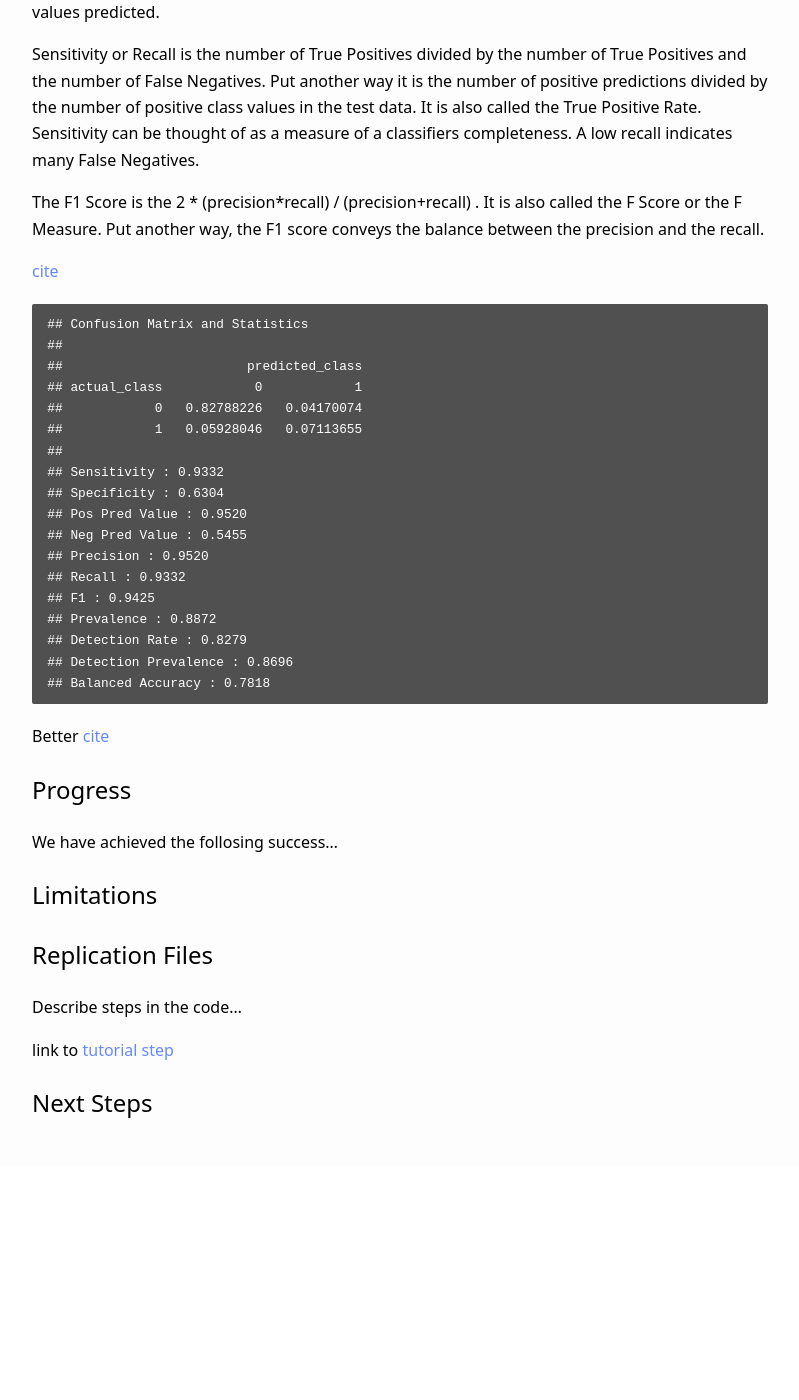
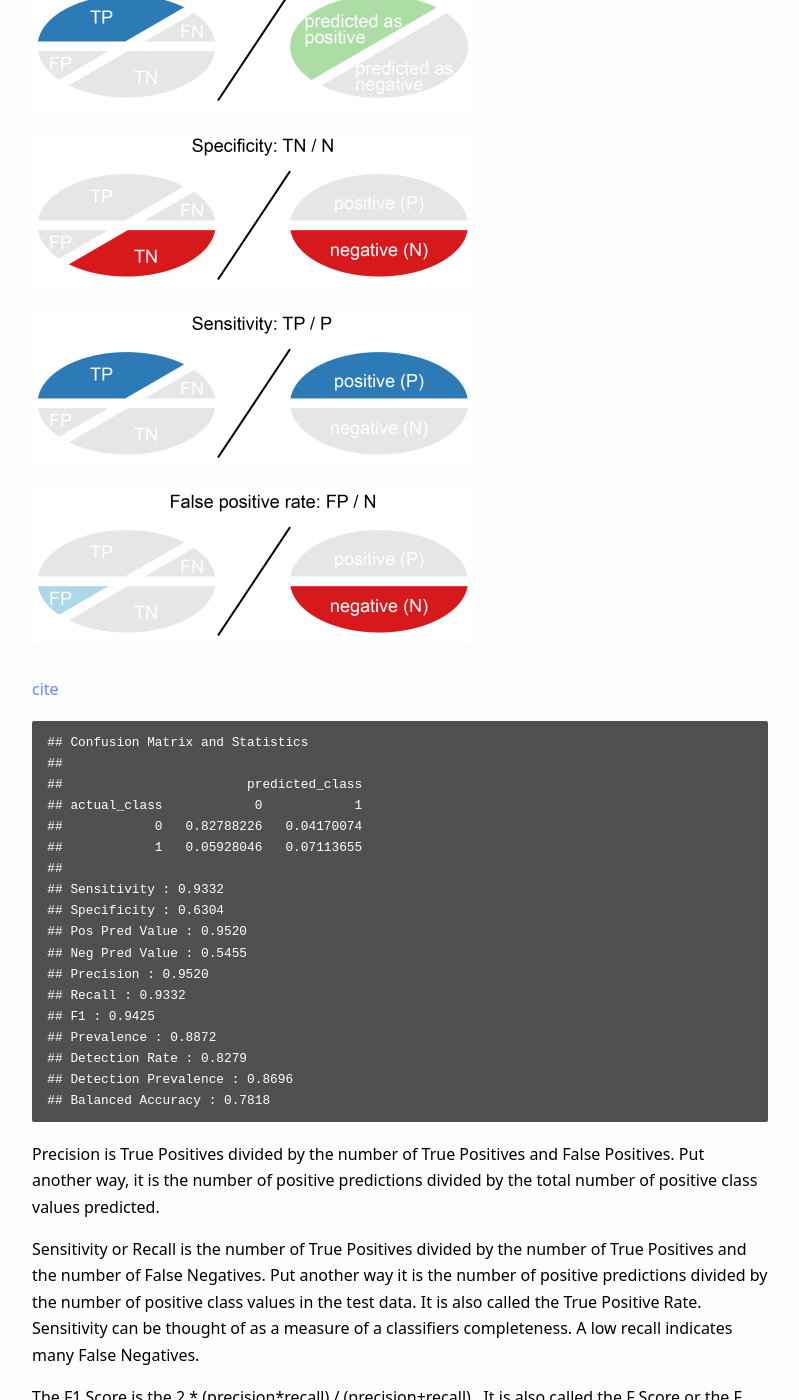
Before and after one commit to Nonprofit-Open-Data-Collective/machine_learning_mission_codes, a Jekyll site: the page built from docs/index.md, in a window 1280 px wide and 1400 px high, scrolled down 507 px. Shown: the whole window, without its empty margins (240-1039 px from the left). Built offline with Jekyll 4.4.1, drawn with Linux system fonts in a browser that asks for light colours; before the commit the page ends 1674 px from its top, so only the background shows below that.

Commit message:
Update index.md

````diff
--- a/docs/index.md
+++ b/docs/index.md
@@ -9,13 +9,13 @@ A tutorial about using mission and program service accomplishment text to predic
 
 ## Assessing Model Fit
 
-Precision is True Positives divided by the number of True Positives and False Positives. Put another way, it is the number of positive predictions divided by the total number of positive class values predicted.
+![](assets/images/precision.png)
+![](assets/images/specificity.png)
+![](assets/images/sensitivity.png)
+![](assets/images/false-positive-rate.png)
 
-Sensitivity or Recall is the number of True Positives divided by the number of True Positives and the number of False Negatives. Put another way it is the number of positive predictions divided by the number of positive class values in the test data. It is also called the True Positive Rate. Sensitivity can be thought of as a measure of a classifiers completeness. A low recall indicates many False Negatives.
+[cite](https://classeval.wordpress.com/introduction/basic-evaluation-measures/)
 
-The F1 Score is the 2 * (precision*recall) / (precision+recall) . It is also called the F Score or the F Measure. Put another way, the F1 score conveys the balance between the precision and the recall.
-
-[cite](https://machinelearningmastery.com/classification-accuracy-is-not-enough-more-performance-measures-you-can-use/)
 
 
 ```
@@ -39,7 +39,15 @@ The F1 Score is the 2 * (precision*recall) / (precision+recall) . It is also cal
 ## Balanced Accuracy : 0.7818
 ```
 
-Better [cite](https://classeval.wordpress.com/introduction/basic-evaluation-measures/)
+
+Precision is True Positives divided by the number of True Positives and False Positives. Put another way, it is the number of positive predictions divided by the total number of positive class values predicted.
+
+Sensitivity or Recall is the number of True Positives divided by the number of True Positives and the number of False Negatives. Put another way it is the number of positive predictions divided by the number of positive class values in the test data. It is also called the True Positive Rate. Sensitivity can be thought of as a measure of a classifiers completeness. A low recall indicates many False Negatives.
+
+The F1 Score is the 2 * (precision*recall) / (precision+recall) . It is also called the F Score or the F Measure. Put another way, the F1 score conveys the balance between the precision and the recall.
+
+[cite](https://machinelearningmastery.com/classification-accuracy-is-not-enough-more-performance-measures-you-can-use/)
+
 
 
 ## Progress
````
